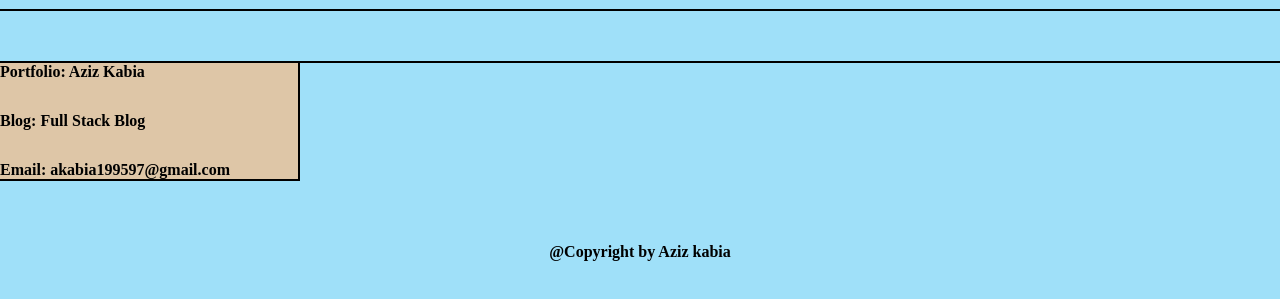
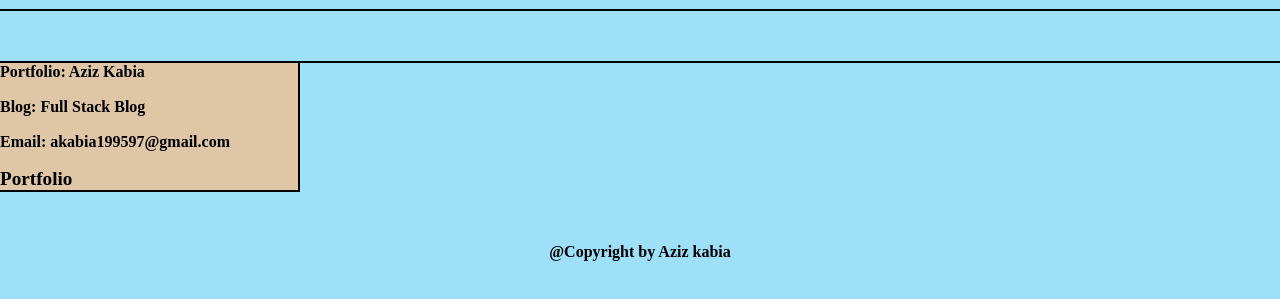
Before and after one commit to aakabia/BC-Blog-Page-Frontend-, a plain HTML site: page blog.html in a window 1280 px wide. Shown: the part 89-388 px from the top of the page. Drawn offline with Linux system fonts and the light colour scheme.

Commit message:
added link in footer git pull origin main
git push

```diff
--- a/assets/blogstyle.css
+++ b/assets/blogstyle.css
@@ -131,6 +131,18 @@ label::before {
 
 /* Toggle button ends here */
 
+
+.portfolio{
+ color: black;
+ text-decoration: none;
+ font-size: larger;
+ font-weight: bolder;
+ width: 75px;
+
+
+
+}
+
 @media (min-width: 600px) {
   .blog {
     width: 100%;
--- a/blog.html
+++ b/blog.html
@@ -56,9 +56,10 @@
     </main>
     <footer class="myinfo">
       <div class="azizinfo">
-        <h4>Portfolio: Aziz Kabia</h4>
+        <h4 >Portfolio: Aziz Kabia</h4>
         <h4>Blog: Full Stack Blog</h4>
         <h4>Email: akabia199597@gmail.com</h4>
+        <a href="https://aakabia.github.io/Challenge-2/" class="portfolio" >Portfolio</a>
       </div>
 
       <div class="copyright">
```
